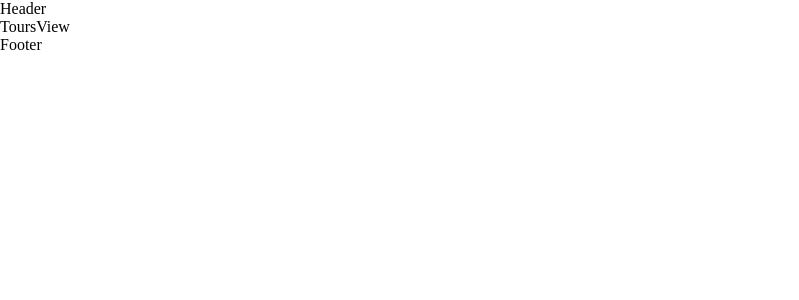
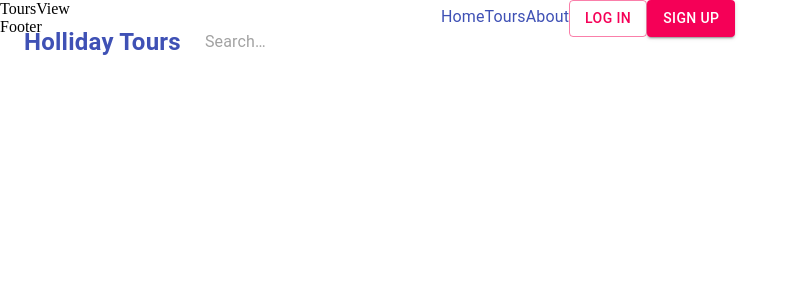
Before and after one commit to AurelianSpodarec/holliday-tours, a React (Create React App) app: page /tours in a window 1280 px wide. Shown: the top 300 px of the page, without its empty margins (0-799 px from the left). Built offline with nearby package versions, Linux system fonts and the light colour scheme.

Commit message:
Update: Working on header and making it responsive

```diff
--- a/src/components/Header/Header.js
+++ b/src/components/Header/Header.js
@@ -1,14 +1,123 @@
-import React from 'react';
+import React, { useState } from 'react';
+
+import {
+    AppBar,
+    Toolbar,
+    Drawer,
+    Hidden,
+    IconButton,
+    Typography,
+    Button,
+    Link,
+    InputBase,
+    MenuItem
+} from '@material-ui/core';
+import { Menu, Search, AccountCircle } from "@material-ui/icons";
 
 import useStyles from './styles';
 
 
 function Header() {
     const classes = useStyles();
+    const [mobileOpen, setMobileOpen] = useState(false);
+    const [userMenuOpen, setUserMenuOpen] = useState(false);
+
+    function handleDrawerToggle() {
+        setMobileOpen(!mobileOpen)
+    }
+
+    function handleUserMenuToggle() {
+        setUserMenuOpen(!userMenuOpen)
+    }
+
+    const renderUserDropdown = (
+        <Menu
+            // anchorEl={anchorEl}
+            anchorOrigin={{ vertical: 'top', horizontal: 'right' }}
+            // id={menuId}
+            keepMounted
+            transformOrigin={{ vertical: 'top', horizontal: 'right' }}
+            open={userMenuOpen}
+            onClose={handleUserMenuToggle}
+        >
+            <MenuItem onClick={handleUserMenuToggle}>Profile</MenuItem>
+            <MenuItem onClick={handleUserMenuToggle}>My account</MenuItem>
+        </Menu>
+    )
 
     return (
-        <div className={classes.root}>
-            Header
+
+        <div className={classes.grow}>
+            <AppBar className={classes.appBar}>
+                <Toolbar className={classes.container}>
+
+                    <Typography className={classes.logoText}><Link href="/">Holliday Tours</Link></Typography>
+
+                    <div className={classes.search}>
+                        <div className={classes.searchIcon}>
+                            <Search />
+                        </div>
+                        <InputBase
+                            placeholder="Search…"
+                            classes={{
+                                root: classes.inputRoot,
+                                input: classes.inputInput,
+                            }}
+                            inputProps={{ 'aria-label': 'search' }}
+                        />
+                    </div>
+
+
+                    <Hidden smDown>
+                        <div>
+                            <Typography className={classes.root}>
+                                <Link href="/">Home</Link>
+                                <Link href="/tours">Tours</Link>
+                                <Link href="/about">About</Link>
+                                <Button variant="outlined" color="secondary">Log In</Button>
+                                <Button variant="contained" color="secondary">Sign Up</Button>
+                            </Typography>
+
+                            <IconButton
+                                edge="end"
+                                aria-label="account of current user"
+                                // aria-controls={menuId}
+                                aria-haspopup="true"
+                                // onClick={renderUserDropdown}
+                                color="inherit"
+                            >
+                                <AccountCircle />
+                            </IconButton>
+                        </div>
+                    </Hidden>
+
+                    <Hidden mdUp>
+                        <IconButton
+                            color="inherit"
+                            aria-label="open drawer"
+                            onClick={handleDrawerToggle}
+                        >
+                            <Menu />
+                        </IconButton>
+                    </Hidden>
+                </Toolbar>
+
+                <Hidden mdUp implementation="js">
+                    <Drawer
+                        variant="temporary"
+                        anchor={"right"}
+                        open={mobileOpen}
+                        classes={{
+                            paper: classes.drawerPaper
+                        }}
+                        onClose={handleDrawerToggle}
+                    >
+                        <div className={classes.appResponsive}>
+                            A
+                    </div>
+                    </Drawer>
+                </Hidden>
+            </AppBar>
         </div>
     );
 }
--- a/src/components/Header/styles.js
+++ b/src/components/Header/styles.js
@@ -1,8 +1,49 @@
-import { makeStyles } from '@material-ui/core/styles';
+import { makeStyles, fade } from '@material-ui/core/styles';
 
 const useStyles = makeStyles(theme => ({
     root: {
 
+    },
+    grow: {
+        flexGrow: 1
+    },
+    appBar: {
+        background: 'none',
+        boxShadow: 'none'
+    },
+    logoText: {
+        color: theme.palette.common.white,
+        fontWeight: 'bold',
+        fontSize: '1.5em',
+        display: 'none',
+        [theme.breakpoints.up('sm')]: {
+            display: 'block',
+        },
+    },
+    search: {
+        position: 'relative',
+        borderRadius: theme.shape.borderRadius,
+        backgroundColor: theme.palette.common.white,
+        transition: 'ease-in-out .5s',
+        '&:hover': {
+            backgroundColor: fade(theme.palette.common.white, 0.75),
+        },
+        marginRight: theme.spacing(2),
+        marginLeft: 0,
+        width: '100%',
+        [theme.breakpoints.up('sm')]: {
+            marginLeft: theme.spacing(3),
+            width: 'auto',
+        },
+    },
+    searchIcon: {
+        padding: theme.spacing(0, 2),
+        height: '100%',
+        position: 'absolute',
+        pointerEvents: 'none',
+        display: 'flex',
+        alignItems: 'center',
+        justifyContent: 'center',
     }
 }));
 
--- a/src/views/NotFound/styles.js
+++ b/src/views/NotFound/styles.js
@@ -1,4 +1,4 @@
-import { makeStyles } from '@material-ui/styles';
+import { makeStyles } from '@material-ui/core/styles';
 
 const useStyles = makeStyles(theme => ({
     root: {
```
Also changed, not shown: src/components/Banner/Banner.js (+6 -6 lines).
